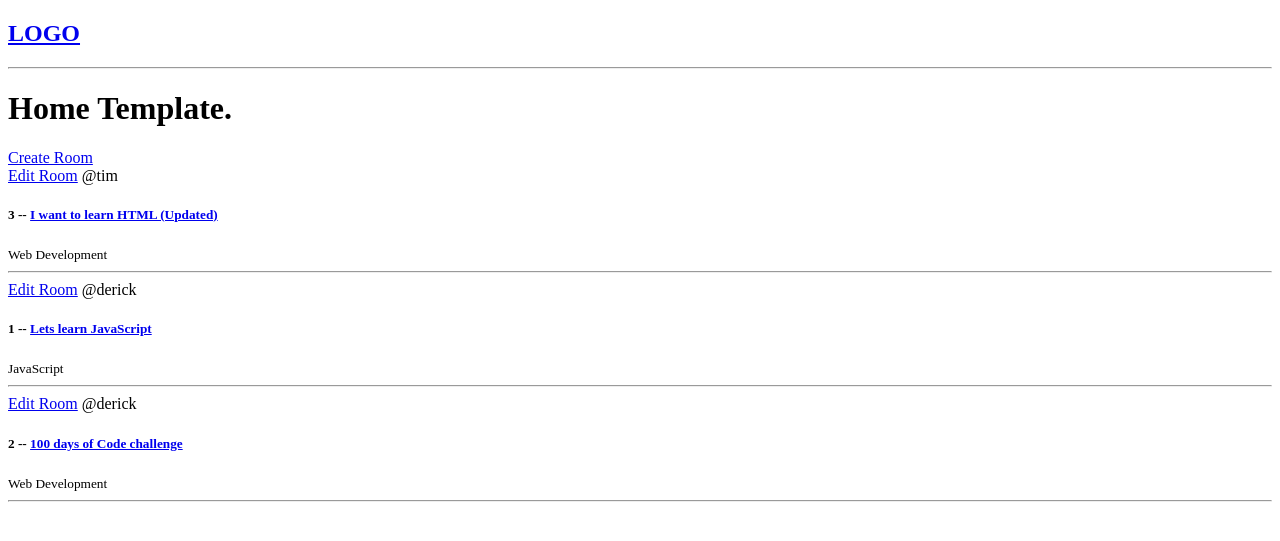
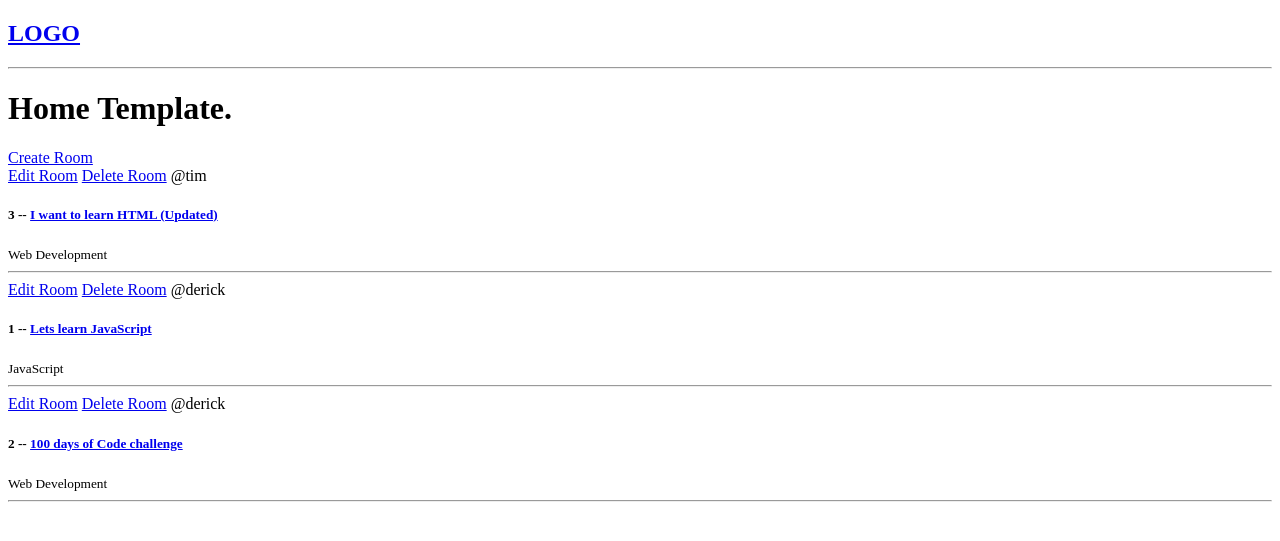
Before and after one commit to DerickMghanga/DJANGO-Developers-Online-Forum-App, a Django app: page / in a window 1280 px wide. Shown: the top 541 px of the page. Run offline with Django 5.2, Linux system fonts and the light colour scheme; data comes from the database, SQL or seed files in the repository; both versions use the stored data as it was after the commit.

Commit message:
delete room enabled

```diff
--- a/studyMate/base/templates/base/home.html
+++ b/studyMate/base/templates/base/home.html
@@ -12,6 +12,7 @@
         {% for room in rooms %}
             <div>
                 <a href="{% url 'update-room' room.id %}">Edit Room</a>
+                <a href="{% url 'delete-room' room.id %}">Delete Room</a>
                 <span>@{{room.host.username}}</span>
                 <h5>{{room.id}} -- <a href="{% url 'room' room.id %}"> {{room.name}}</a></h5>
                 <small>{{room.topic.name}}</small>
--- a/studyMate/base/urls.py
+++ b/studyMate/base/urls.py
@@ -7,4 +7,5 @@ urlpatterns = [
     path('room/<str:pk>/', views.room, name='room'),
     path('create-room/', views.createRoom, name='create-room'),
     path('update-room/<str:pk>/', views.updateRoom, name='update-room'),
+    path('delete-room/<str:pk>/', views.deleteRoom, name='delete-room'),
 ]
--- a/studyMate/base/views.py
+++ b/studyMate/base/views.py
@@ -39,7 +39,6 @@ def createRoom(request):
 def updateRoom(request, pk):
     room = Room.objects.get(id=pk)
     form = RoomForm(instance=room) #pre-fills the initial data before editing
-
     #update the form
     if request.method == 'POST':
         form = RoomForm(request.POST, instance=room)
@@ -49,3 +48,12 @@ def updateRoom(request, pk):
 
     context = {'form': form}
     return render(request, 'base/room_form.html', context)
+
+
+def deleteRoom(request, pk):
+    room = Room.objects.get(id=pk)
+    #delete the room after user accepts to delete
+    if request.method == 'POST':
+        room.delete()
+        return redirect('home')
+    return render(request, 'base/delete.html', {'obj': room})
```
Also changed, not shown: studyMate/base/templates/base/delete.html (added, +13 -0 lines), studyMate/db.sqlite3.
